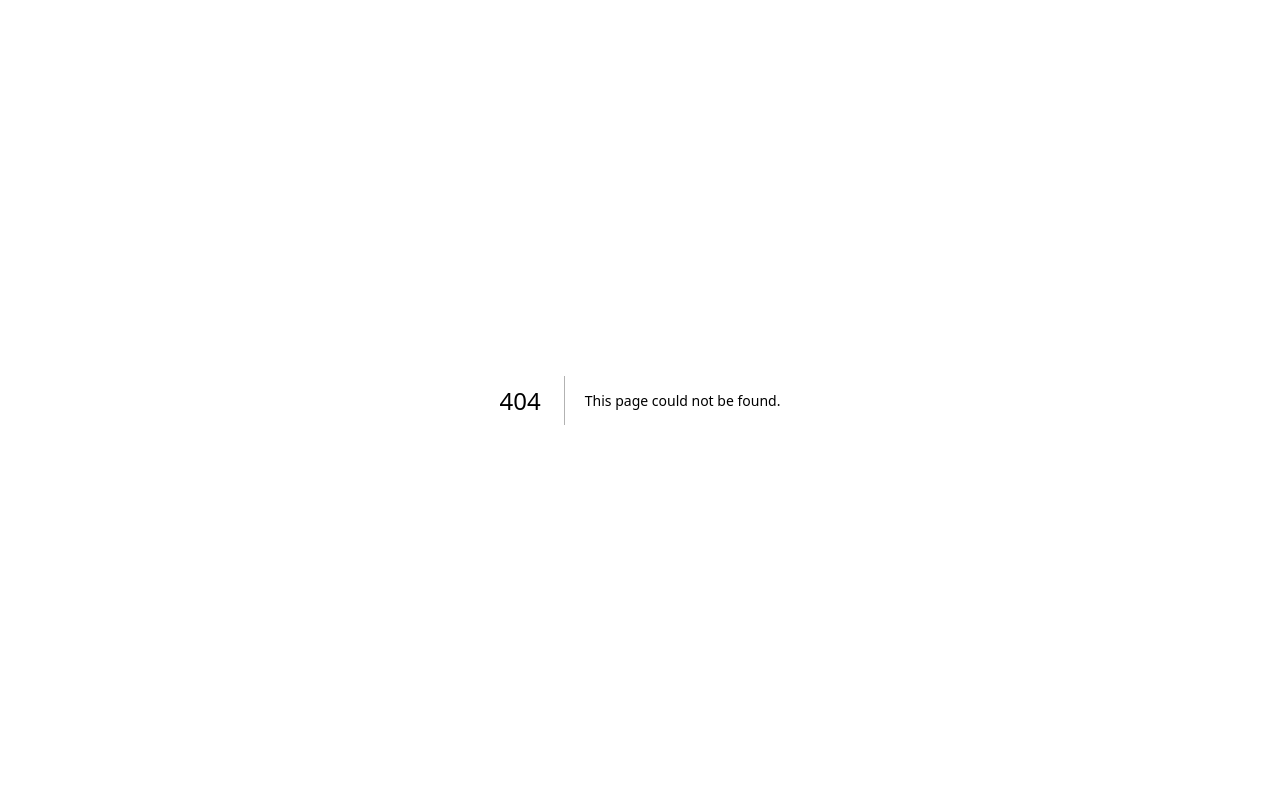
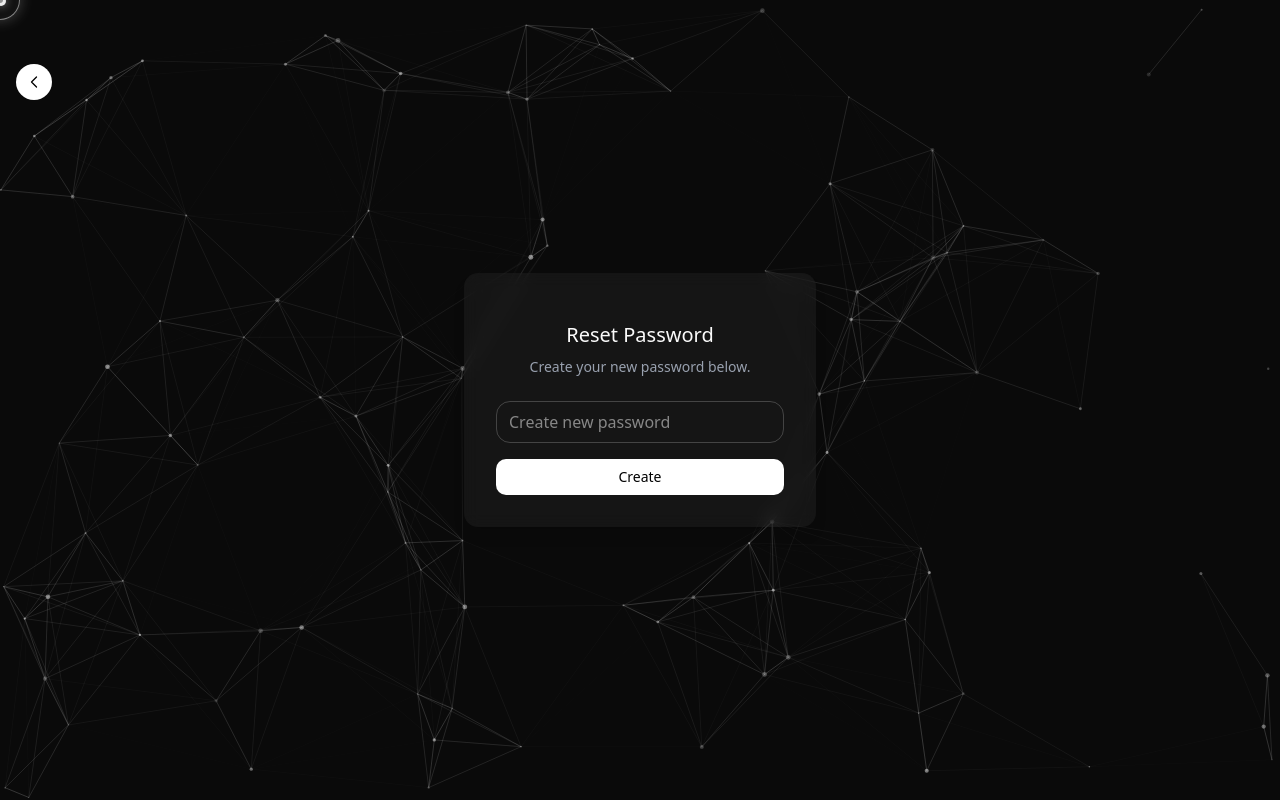
Before and after one commit to jayesh-verma-code/Project-N, a Next.js app: page /reset-password/1 in a window 1280 px wide. Before the commit this address had no page. Built offline with nearby package versions, Linux system fonts and the light colour scheme.

Commit message:
add create new password route

```diff
--- a/app/forgot-password/done/page.tsx
+++ b/app/forgot-password/done/page.tsx
@@ -17,6 +17,9 @@ export default function ForgotPasswordPage() {
         <CustomCursor containerRef={containerRef} />
         <div className="flex h-screen justify-center items-center">
           <div className="flex flex-col p-8 justify-center items-center bg-gray-200/5 backdrop-blur-sm rounded-xl shadow-lg w-[22rem]">
+          <div className="w-[3.8rem] mb-[1rem]">
+            <img src="https://res.cloudinary.com/dnfq7ty1x/image/upload/v1757632953/mail_gdg4s7.png" alt="" />
+          </div>
             <h1 className="text-xl font-medium  pb-2">Check your email</h1>
             <p className="text-sm text-gray-400 text-center">
               A reset password link is sended to your email, kindly create a new password before expiring the session.
--- a/app/page.tsx
+++ b/app/page.tsx
@@ -23,6 +23,7 @@ import Nav from "@/components/Nav/nav";
 // import Fitarth from "@/components/CommunityServices/fitronx-Card";
 import VisionMissionCards from "@/components/visionmissioncards";
 import Image from "next/image";
+  import { ToastContainer } from 'react-toastify';
 
 export default function Home() {
   const [introComplete, setIntroComplete] = useState(false);
@@ -84,6 +85,7 @@ export default function Home() {
             {/* <FaqSection />  */}
             <Footer />
             <FloatingChatbot />
+            <ToastContainer />
           </>
         )}
       </main>
--- /dev/null
+++ b/app/reset-password/[tokenId]/page.jsx
@@ -0,0 +1,84 @@
+"use client";
+import React, { useRef, useState } from "react";
+import ParticlesBackground from "@/components/shared/particle-background";
+import CustomCursor from "@/components/shared/custom-cursor";
+import BackButton from "@/components/Auth/BackButton";
+import { useRouter, useParams } from "next/navigation";
+import axios from "axios";
+
+const Page = () => {
+  const router = useRouter();
+  const params = useParams();
+  const tokenId = params.tokenId;
+
+  const [password, setPassword] = useState("");
+  const containerRef = useRef(null);
+
+  const handleChange = (e) => {
+    setPassword(e.target.value);
+  };
+
+  const handleSubmit = async (e) => {
+    e.preventDefault();
+    try {
+      const response = await axios.post(
+        `http://localhost:8080/auth/reset-password/${tokenId}`,
+        { password }
+      );
+      console.log(response.data);
+
+      alert("Password created successfully");
+
+      if (response.data.passwordChange) {
+        router.push("/login");
+      } else {
+        router.push("/forgot-password");
+      }
+    } catch (error) {
+      console.error("Error resetting password:", error);
+      alert("Error in resetting password");
+      router.push("/forgot-password");
+    }
+  };
+
+  return (
+    <div suppressHydrationWarning ref={containerRef}>
+      <ParticlesBackground />
+      <BackButton />
+      <CustomCursor containerRef={containerRef} />
+
+      <div className="flex h-screen justify-center items-center">
+        <div className="flex flex-col p-8 justify-center items-center bg-gray-200/5 backdrop-blur-sm rounded-xl shadow-lg w-[22rem]">
+          <h1 className="text-xl font-medium pt-4 pb-2">Reset Password</h1>
+          <p className="text-sm text-gray-400 text-center">
+            Create your new password below.
+          </p>
+
+          {/* Reset Password form */}
+          <form
+            onSubmit={handleSubmit}
+            className="flex flex-col gap-[1rem] pt-6 w-full"
+          >
+            <input
+              onChange={handleChange}
+              name="password"
+              type="password"
+              placeholder="Create new password"
+              required
+              className="py-2 px-3 border border-white/20 rounded-xl bg-transparent"
+            />
+
+            <button
+              type="submit"
+              className="cursor-pointer bg-white py-2 text-black font-medium text-sm rounded-lg"
+            >
+              Create
+            </button>
+          </form>
+        </div>
+      </div>
+    </div>
+  );
+};
+
+export default Page;
--- a/package.json
+++ b/package.json
@@ -39,6 +39,8 @@
     "react-dom": "^19.0.0",
     "react-h5-audio-player": "^3.10.0",
     "react-swipeable": "^7.0.2",
+    "react-toastify": "^11.0.5",
+    "tailboot-lite": "^1.0.6",
     "tailwind-merge": "^3.0.2",
     "tailwindcss-animate": "^1.0.7",
     "uuid": "^11.1.0",
```
Also changed, not shown: 1 other file (tests, documents, lock files or other folders).
